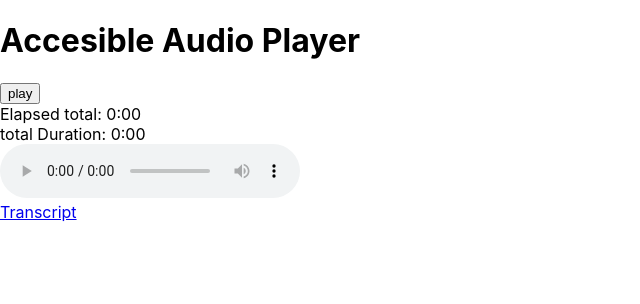
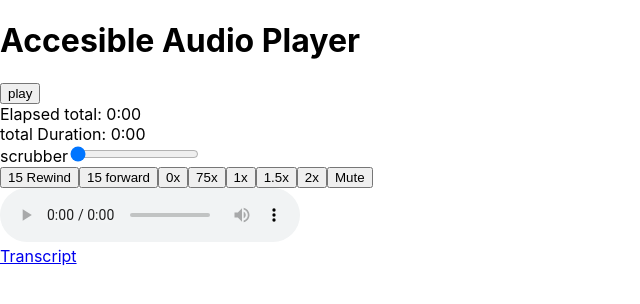
Before and after one commit to myplancash/react-audio-player, a React (Create React App) app: page / in a window 1280 px wide. Shown: the top 304 px of the page, without its empty margins (0-640 px from the left). Built offline with nearby package versions, Linux system fonts and the light colour scheme.

Commit message:
Created a Toggle Button for Muting and Unmuting an Audio Element in React

```diff
--- a/src/components/audio-player.js
+++ b/src/components/audio-player.js
@@ -29,6 +29,7 @@ const AudioPlayer = ({src, transcript}) => {
   // Create an elapse time and total time
   const [duration, setDuration] = useState(0)
   const [mediaTime, setMediaTime] = useState(0)
+  const [isMuted, setIsMuted] = useState(false);
 
   // Create a play button that toggles play and pause
   const togglePlaying = () => {
@@ -50,28 +51,64 @@ const AudioPlayer = ({src, transcript}) => {
     audioRef.current.currentTime = newTime
   }
   const onRewind = () => {
-    const { currentTime } = audioRef.current
-    const newTime = Math.max(currentTime - 15, 0)
+    const { currentTime } = audioRef.current;
+    const newTime = Math.max(currentTime - 15,  0);
     setMediaTime(newTime)
-    audioRef.current.currentTime = newTime
+    audioRef.current.currentTime = newTime;
   }
 
-  const onFastForward = () => {
-    const { currentTime } = audioRef.current
-    const newTime = Math.min(currentTime + 15, duration)
+   const onFastForward = () => {
+    const { currentTime } = audioRef.current;
+    const newTime = Math.min(currentTime + 15,  duration) ;
     setMediaTime(newTime)
-    audioRef.current.currentTime = newTime
+    audioRef.current.currentTime = newTime;
   }
-  const rates = [0.75, 1, 1.5, 2];
 
-  console.log(audioRef);
+  const rates = [0,75, 1, 1.5, 2];
+
+
+  const onRateChange = (rate) => {
+    audioRef.current.playbackRate = rate;
+  }
+
+
+  const onMuted = () => {
+    setIsMuted(!isMuted)
+    audioRef.current.muted = !isMuted
+  }
+
+  const onVolumeChange = () => {
+    if(audioRef.current.muted) {
+      setIsMuted(true)
+    } else if (isMuted) {
+      setIsMuted(false)
+    }
+  }
+
+
+
 
   return (
     <>
     <div className='audio' onClick={togglePlaying}>
       <button>{isPlaying ? 'pause' : 'play'}</button><br/>
       <span className='elapsed'>Elapsed total: {formatTime(mediaTime)}</span><br/>
-      <span className='duration'>total Duration: {formatTime(duration)}</span>
+      <span className='duration'>total Duration: {formatTime(duration)}</span><br/>
+      <label htmlFor="time-scrubber">scrubber</label>
+      <input
+        type="range"
+        id='time-scrubber'
+        value={mediaTime}
+        onChange={onScrubberChange}
+        min={0}
+        max={duration}
+      /> <br/>
+      <button onClick={onRewind}>15 Rewind</button>
+      <button onClick={onFastForward}>15 forward</button>
+      {rates.map((rate) => (
+        <button key={rate} onClick={() => onRateChange(rate)}>{rate}x</button>
+      ))}
+      <button onClick={onMuted}>{isMuted ? 'Unmuted' : 'Mute' }</button>
     </div>
       <audio
         onLoadedMetadata={onLoadedMetadata}
@@ -79,6 +116,7 @@ const AudioPlayer = ({src, transcript}) => {
         onPlay={() => setIsPlaying(true)}
         onPause={() => setIsPlaying(false)}
         ref={audioRef}
+        onVolumeChange={onVolumeChange}
         src={src}
         controls/>
       <div>{transcript}</div>
```
